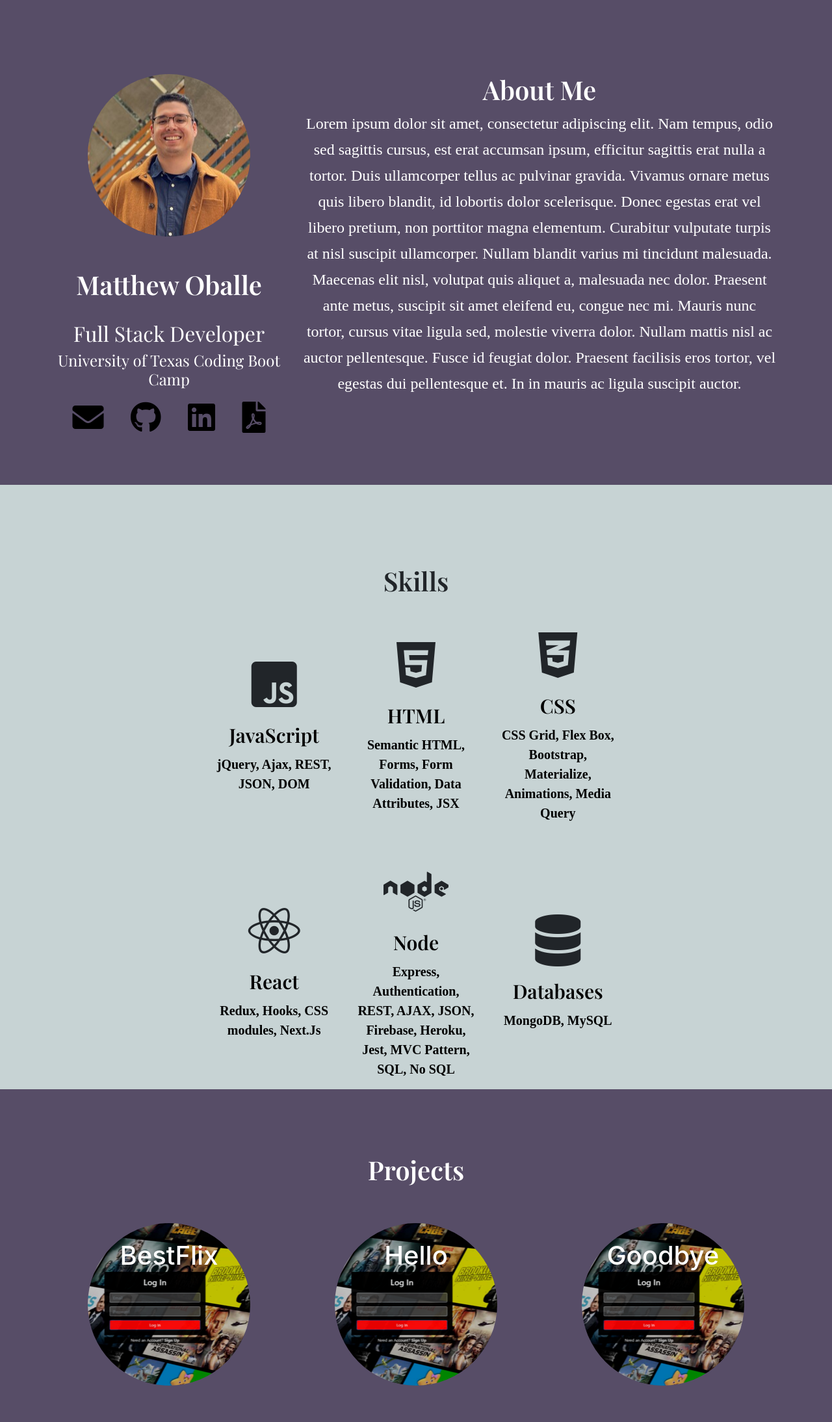
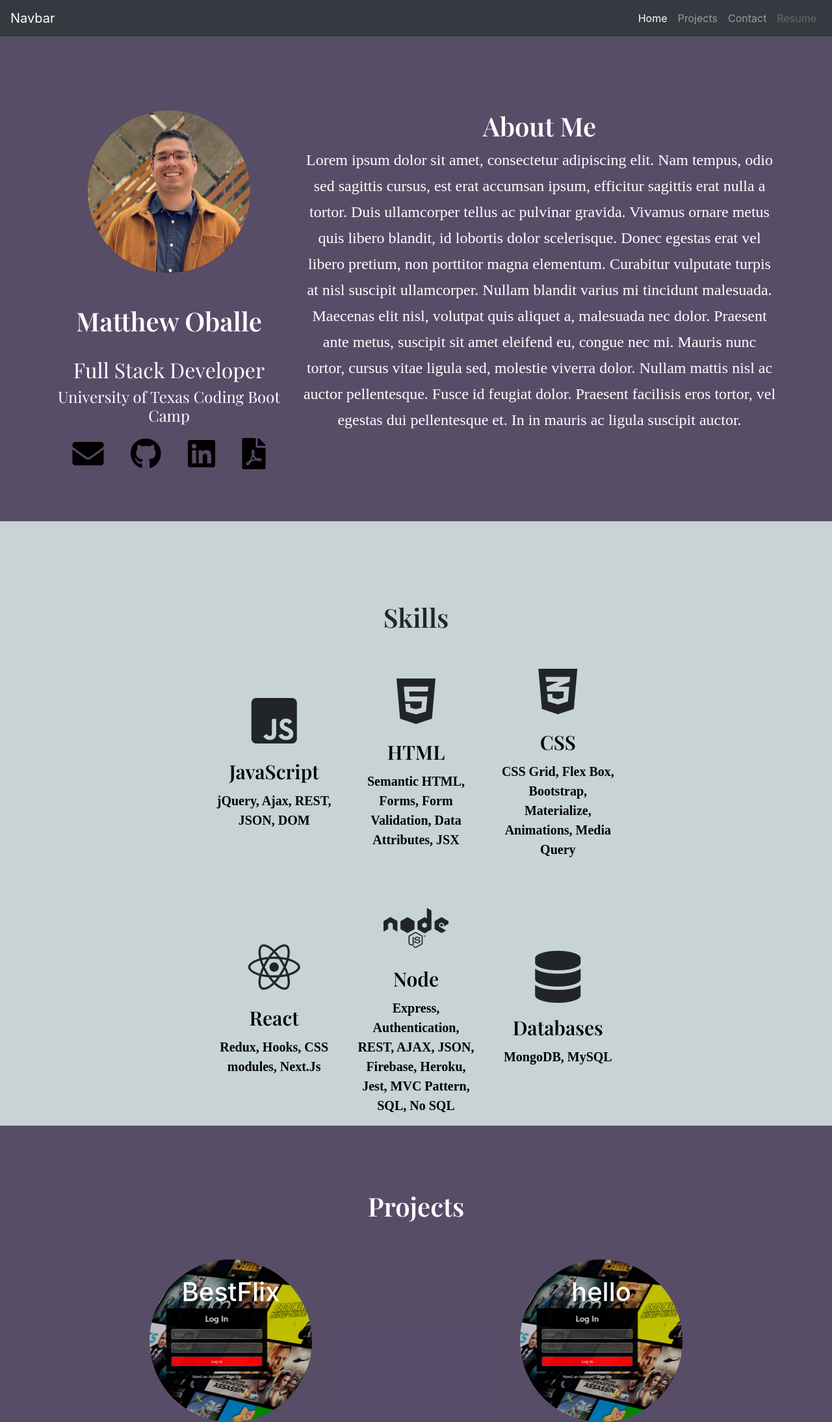
Before and after one commit to oballematt/matthew-oballe, a React (Create React App) app: page / in a window 1280 px wide. Shown: the whole page at 65% size. Before the commit the page ends 2132 px from the top, so only its background shows below. Built offline with nearby package versions, Linux system fonts and the light colour scheme.

Commit message:
added navbar. Fixed modal content to render a different title with each different project picture.

```diff
--- a/public/index.html
+++ b/public/index.html
@@ -27,6 +27,9 @@
     <link rel="preconnect" href="https://fonts.gstatic.com">
     <link href="https://fonts.googleapis.com/css2?family=Merriweather&family=Playfair+Display:wght@400;600&display=swap" rel="stylesheet">
     <link href="https://cdnjs.cloudflare.com/ajax/libs/font-awesome/5.13.0/css/all.min.css" rel="stylesheet">
+    <script src="https://code.jquery.com/jquery-3.2.1.slim.min.js" integrity="sha384-KJ3o2DKtIkvYIK3UENzmM7KCkRr/rE9/Qpg6aAZGJwFDMVNA/GpGFF93hXpG5KkN" crossorigin="anonymous"></script>
+<script src="https://cdnjs.cloudflare.com/ajax/libs/popper.js/1.12.9/umd/popper.min.js" integrity="sha384-ApNbgh9B+Y1QKtv3Rn7W3mgPxhU9K/ScQsAP7hUibX39j7fakFPskvXusvfa0b4Q" crossorigin="anonymous"></script>
+<script src="https://maxcdn.bootstrapcdn.com/bootstrap/4.0.0/js/bootstrap.min.js" integrity="sha384-JZR6Spejh4U02d8jOt6vLEHfe/JQGiRRSQQxSfFWpi1MquVdAyjUar5+76PVCmYl" crossorigin="anonymous"></script>
 
     <title>Matthew Oballe</title>
   </head>
--- a/src/App.js
+++ b/src/App.js
@@ -2,10 +2,12 @@ import './App.css';
 
 import Home from './pages/Home/Home'
 import Projects from './pages/Projects/Projects'
+import Navbar from './components/Navigation/Navigation'
 
 function App() {
   return (
     <div className="App">
+      <Navbar />
       <Home />
       <Projects />
     </div>
--- /dev/null
+++ b/src/components/Navigation/Navigation.js
@@ -0,0 +1,32 @@
+import React from 'react'
+
+const Navigation = () => {
+    return (
+        <div>
+            <nav className="navbar navbar-expand-lg navbar-dark bg-dark">
+                <a className="navbar-brand justify-content-center" href="/">Navbar</a>
+                <button className="navbar-toggler" type="button" data-toggle="collapse" data-target="#navbarNav" aria-controls="navbarNav" aria-expanded="false" aria-label="Toggle navigation">
+                    <span className="navbar-toggler-icon"></span>
+                </button>
+                <div className="collapse navbar-collapse justify-content-end" id="navbarNav">
+                    <ul className="navbar-nav ">
+                        <li className="nav-item active">
+                            <a className="nav-link" href="/">Home <span class="sr-only">(current)</span></a>
+                        </li>
+                        <li className="nav-item">
+                            <a className="nav-link" href="/Projects">Projects</a>
+                        </li>
+                        <li className="nav-item">
+                            <a className="nav-link" href="/Contact">Contact</a>
+                        </li>
+                        <li className="nav-item">
+                            <a className="nav-link disabled" href="/">Resume</a>
+                        </li>
+                    </ul>
+                </div>
+            </nav>
+        </div>
+    )
+}
+
+export default Navigation
--- a/src/pages/Projects/Projects.js
+++ b/src/pages/Projects/Projects.js
@@ -5,14 +5,14 @@ import DisplayPicture from '../../components/DisplayPicture/DisplayPicture'
 import bestflix from '../../assets/images/BestFlixRsz.png'
 
 const Projects = () => {
-    const [show, setShow] = useState(false)
+    const [showIndex, setShowIndex] = useState(-1)
 
-    const openModal = () => {
-        setShow(true)
+    const openModal = (ind) => {
+        setShowIndex(ind)
     }
 
     const closeModal = () => {
-        setShow(false)
+        setShowIndex(-1)
     }
 
     return (
@@ -20,9 +20,8 @@ const Projects = () => {
             <div className='container'>
                 <h1 className={styles.title}>Projects</h1>
                 <div className='row'>
-                    <DisplayPicture projectAction='project1' show={show} closed={closeModal} picture={bestflix} title='BestFlix' clicked={openModal} />
-                    <DisplayPicture projectAction='project2' show={show} closed={closeModal} picture={bestflix} title='Hello' clicked={openModal} />
-                    <DisplayPicture projectAction='project3' show={show} closed={closeModal} picture={bestflix} title='Goodbye' clicked={openModal} />
+                    <DisplayPicture projectAction='project1' show={showIndex === 1} closed={closeModal} picture={bestflix} title='BestFlix' clicked={() => openModal(1)} />
+                    <DisplayPicture projectAction='project1' show={showIndex === 2} closed={closeModal} picture={bestflix} title='hello' clicked={() => openModal(2)} />
                 </div>
             </div>
         </>
```
